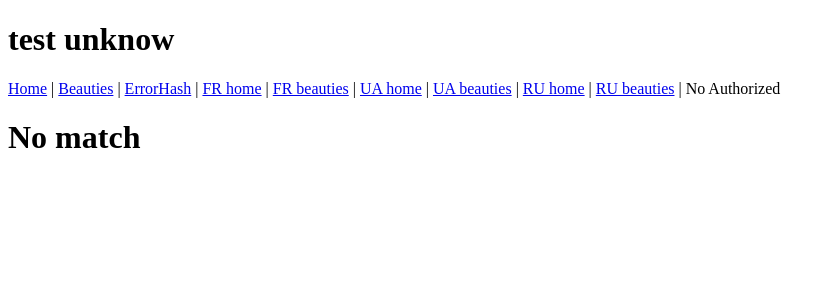
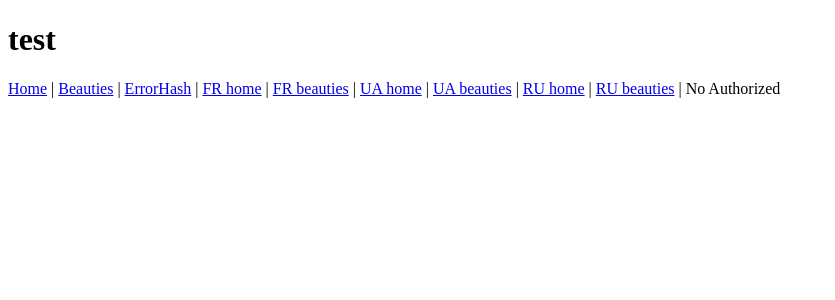
Before and after one commit to DVitaliy/bootybeauty-react, a React (Create React App) app: page / in a window 1280 px wide. Before the commit this address led to /unknow/. Shown: the top 300 px of the page, without its empty margins (0-835 px from the left). Built offline with nearby package versions, Linux system fonts and the light colour scheme.

Commit message:
Fix route redirect

```diff
--- a/src/pages/Routing.js
+++ b/src/pages/Routing.js
@@ -7,8 +7,9 @@ import { useTranslate } from '../components/localization'
 import Header from '../components/header'
 
 const Routing = () => {
+  const { t, language } = useTranslate()
+
   console.log('-init/Routing')
-  const { t = _ => _, language = 'unknow' } = useTranslate()
 
   const ROOT_PATH = '/:language([a-z]{2})'
   const DEFAULT_PATH = `/${language}`
@@ -21,7 +22,9 @@ const Routing = () => {
       </h1>
       <Header />
       <Switch>
-        <Redirect exact from="/" to={`${DEFAULT_PATH}/`} />
+        <Route exact path="/">
+          {language && <Redirect to={`${DEFAULT_PATH}/`} />}
+        </Route>
 
         <Route exact path={ROOT_PATH}>
           <Home />
```
